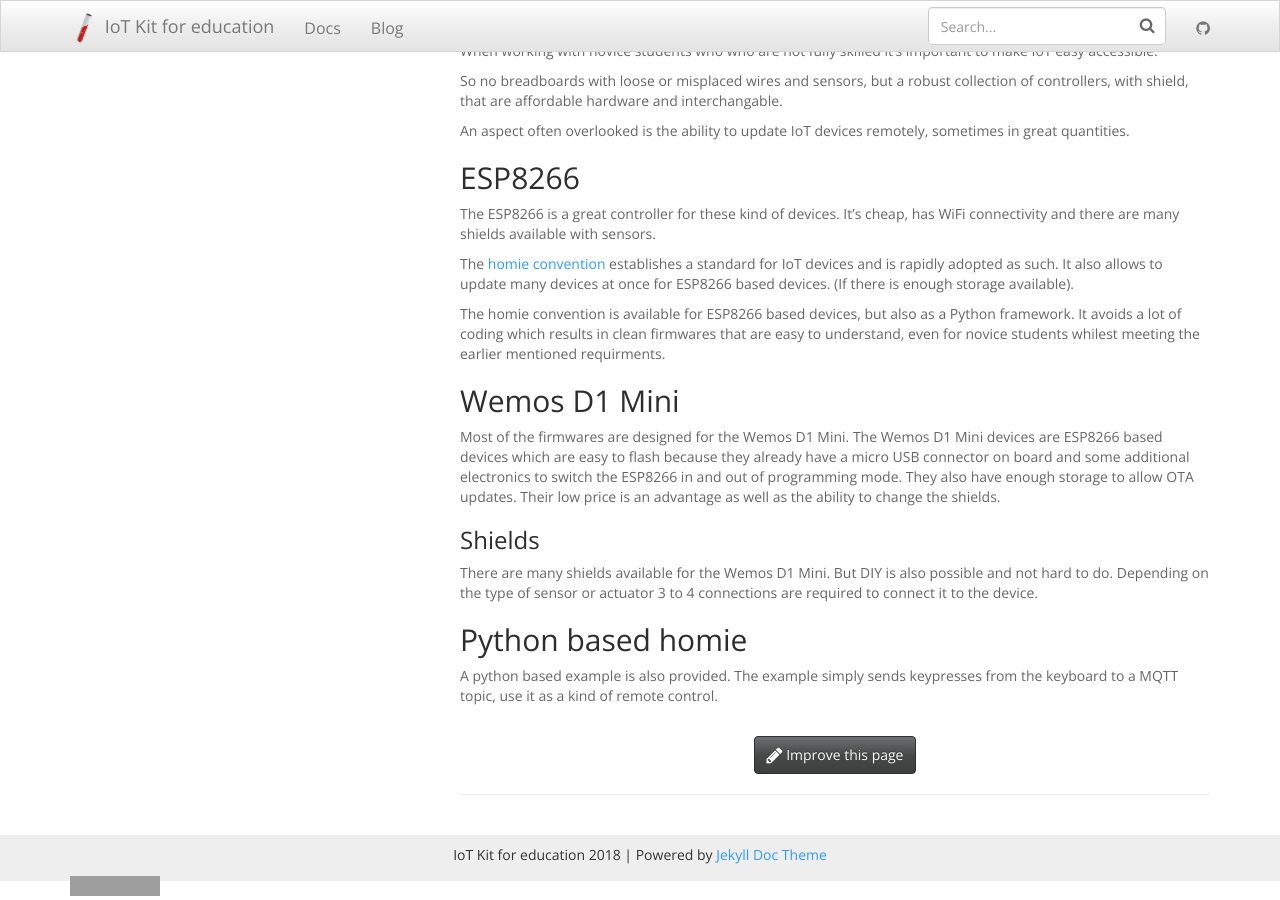
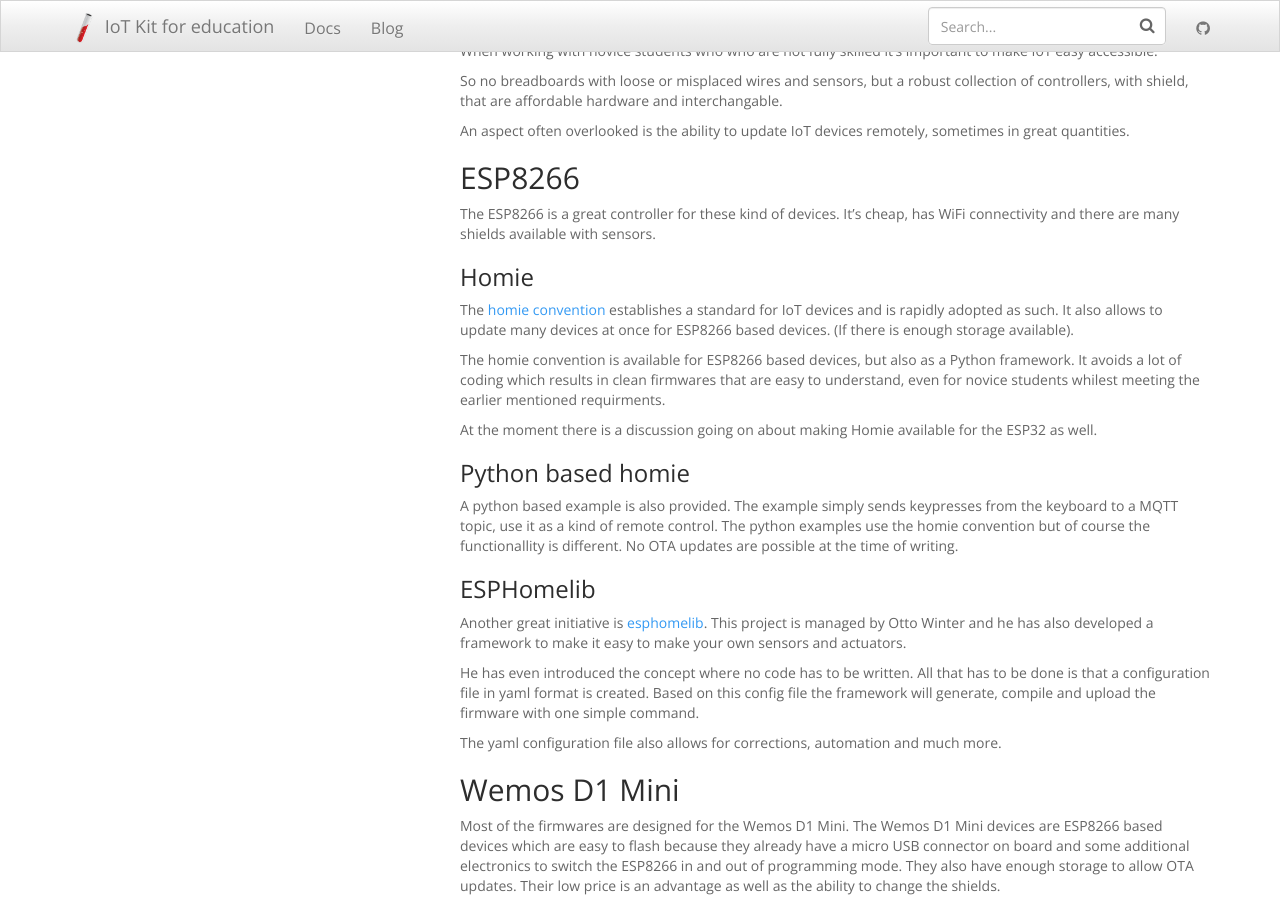
Before and after one commit to mverleun/IoT-Web, a Jekyll site: the page built from index.md, in a window 1280 px wide and 900 px high, scrolled down 591 px. Built offline with Jekyll 4.4.1, drawn with Linux system fonts in a browser that asks for light colours; nearby versions of some CDN libraries; grey boxes are pictures that could not be loaded.

Commit message:
Added ESP Homelib

```diff
--- a/index.md
+++ b/index.md
@@ -21,9 +21,22 @@
 ## ESP8266
 The ESP8266 is a great controller for these kind of devices. It's cheap, has WiFi connectivity and there are many shields available with sensors.
 
+### Homie
 The [homie convention](https://github.com/homieiot/convention) establishes a standard for IoT devices and is rapidly adopted as such. It also allows to update many devices at once for ESP8266 based devices. (If there is enough storage available).
 
 The homie convention is available for ESP8266 based devices, but also as a Python framework. It avoids a lot of coding which results in clean firmwares that are easy to understand, even for novice students whilest meeting the earlier mentioned requirments.
+
+At the moment there is a discussion going on about making Homie available for the ESP32 as well.
+
+### Python based homie
+A python based example is also provided. The example simply sends keypresses from the keyboard to a MQTT topic, use it as a kind of remote control. The python examples use the homie convention but of course the functionallity is different. No OTA updates are possible at the time of writing.
+
+### ESPHomelib
+Another great initiative is [esphomelib](https://esphomelib.com/esphomeyaml/). This project is managed by Otto Winter and he has also developed a framework to make it easy to make your own sensors and actuators.
+
+He has even introduced the concept where no code has to be written. All that has to be done is that a configuration file in yaml format is created. Based on this config file the framework will generate, compile and upload the firmware with one simple command.
+
+The yaml configuration file also allows for corrections, automation and much more.
 
 ## Wemos D1 Mini
 Most of the firmwares are designed for the Wemos D1 Mini. The Wemos D1 Mini devices are ESP8266 based devices which are easy to flash because they already have a micro USB connector on board and some additional electronics to switch the ESP8266 in and out of programming mode. They also have enough storage to allow OTA updates. Their low price is an advantage as well as the ability to change the shields.
```
Also changed, not shown: other parts of index.md (+0 -3 lines), _docs/Wemos-D1.md (+5 -0 lines), 1 other file.
